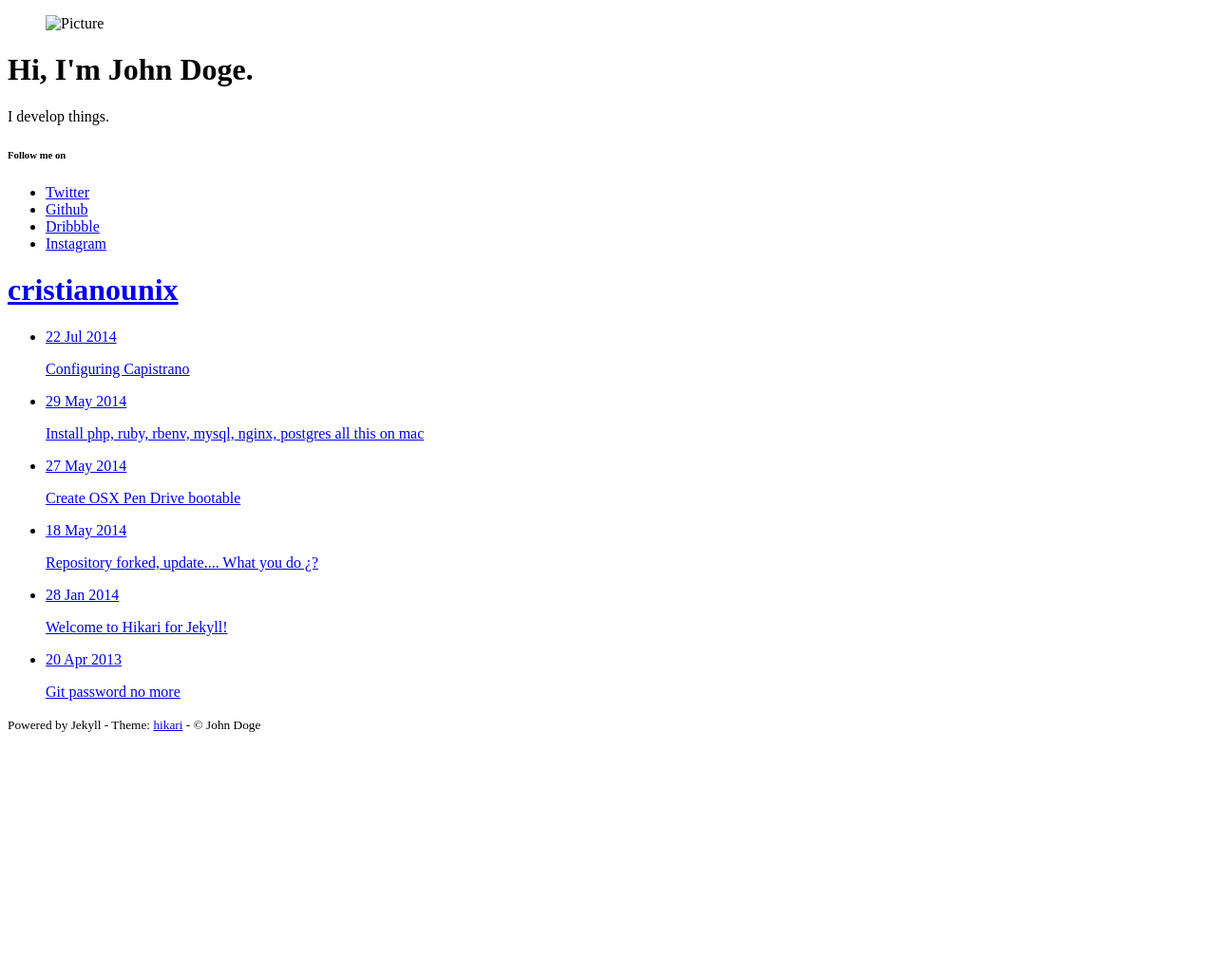
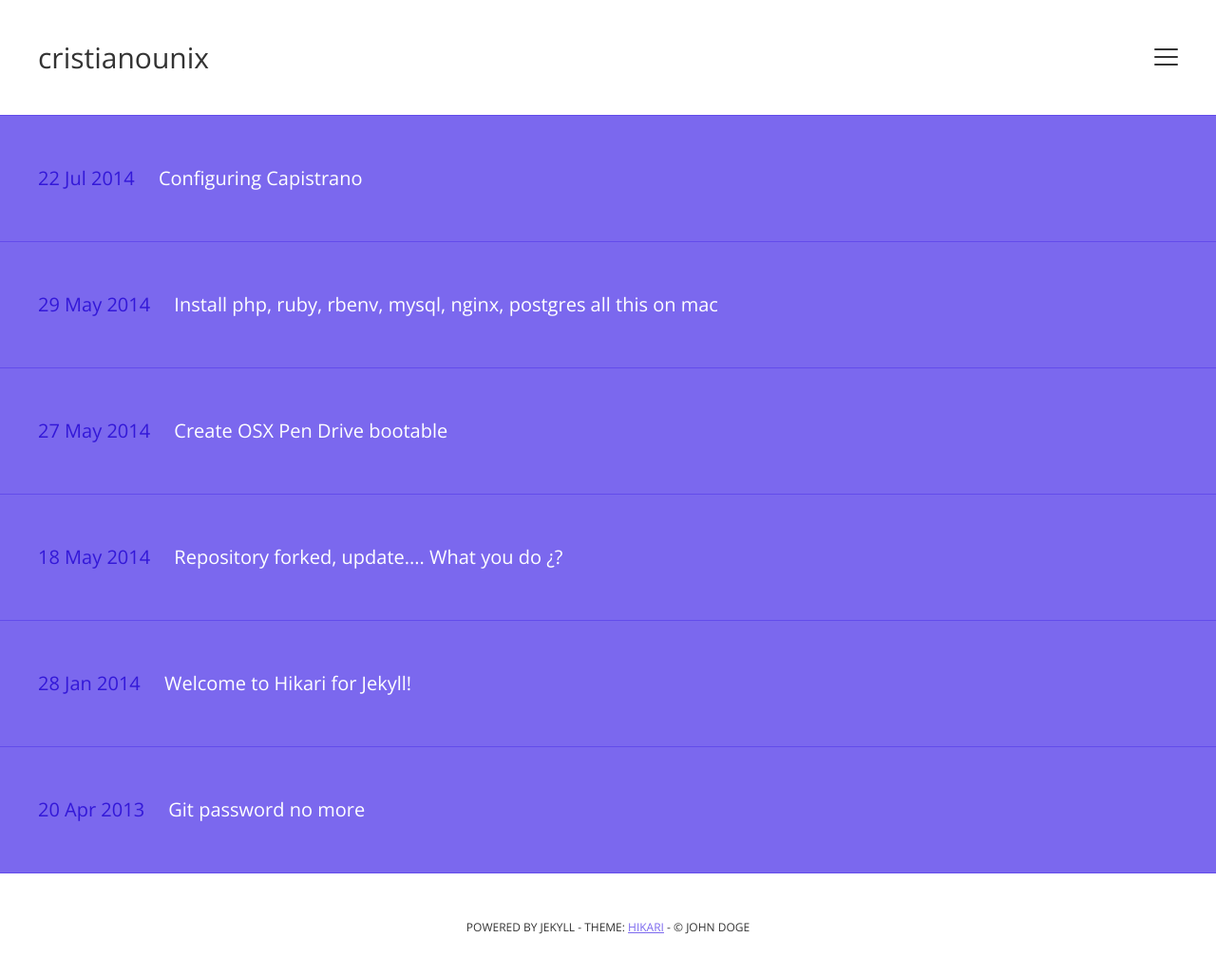
Before and after one commit to cristianounix/cristianounix, a Jekyll site: the page built from index.html, in a window 1280 px wide. Shown: the whole page at 95% size. Built offline with Jekyll 4.4.1, drawn with Linux system fonts in a browser that asks for light colours; the list of posts is cut into pages by our own code; before the commit the page ends 900 px from its top, so only the background shows below that.

Commit message:
yml config

```diff
--- a/_config.yml
+++ b/_config.yml
@@ -8,7 +8,7 @@ description: "Fluid, responsive blog theme for Jekyll"
 author: "John Doge"
 
 url: "http://cristianounix.github.io"
-baseurl: "cristianounix.github.io"
+baseurl: ""
 
 # A short presentation of yourself. Will show in the sidebar, under your name. Best usage would be between 30 to 50 words.
 author-bio: "I develop things."
```
